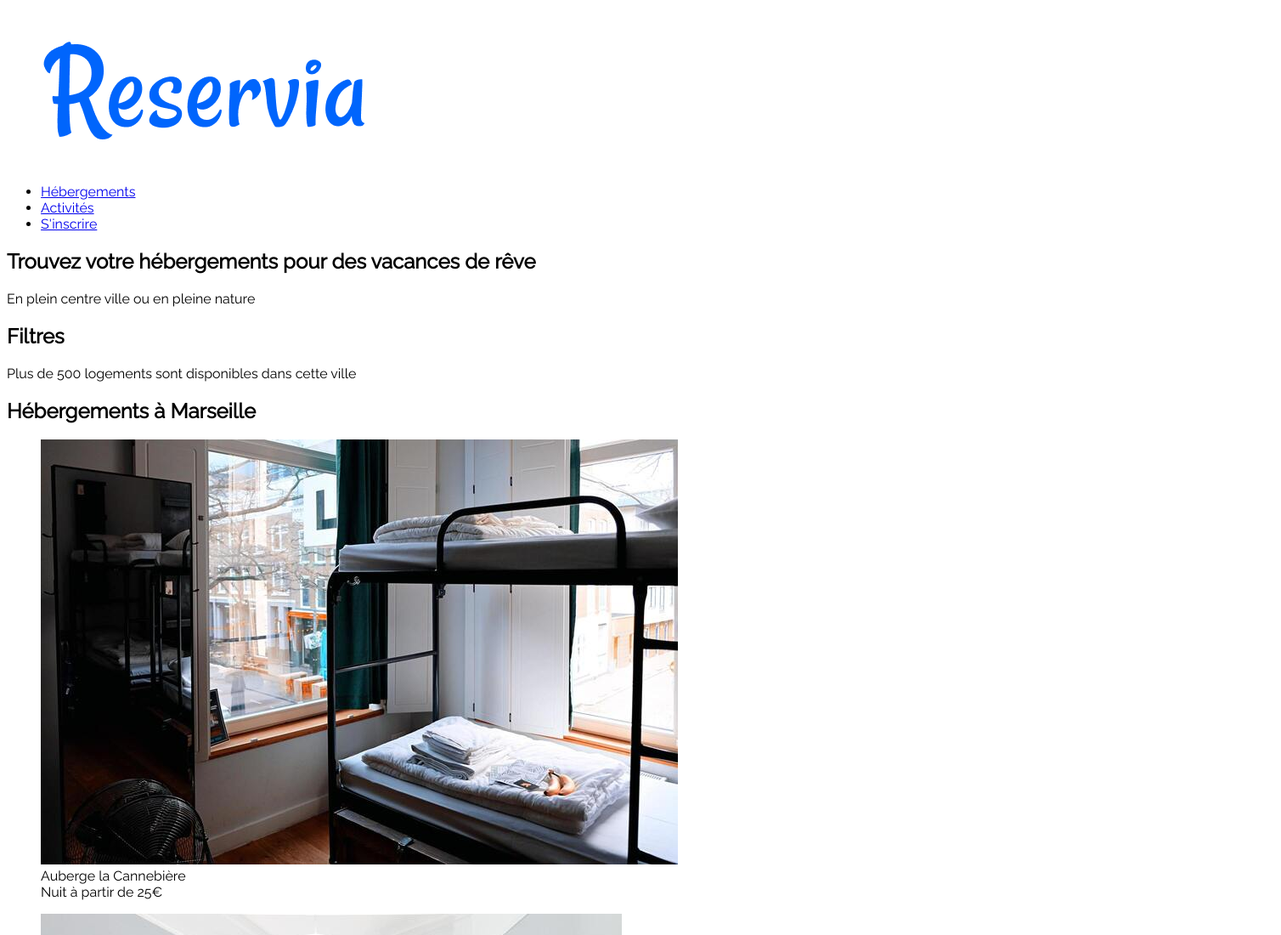
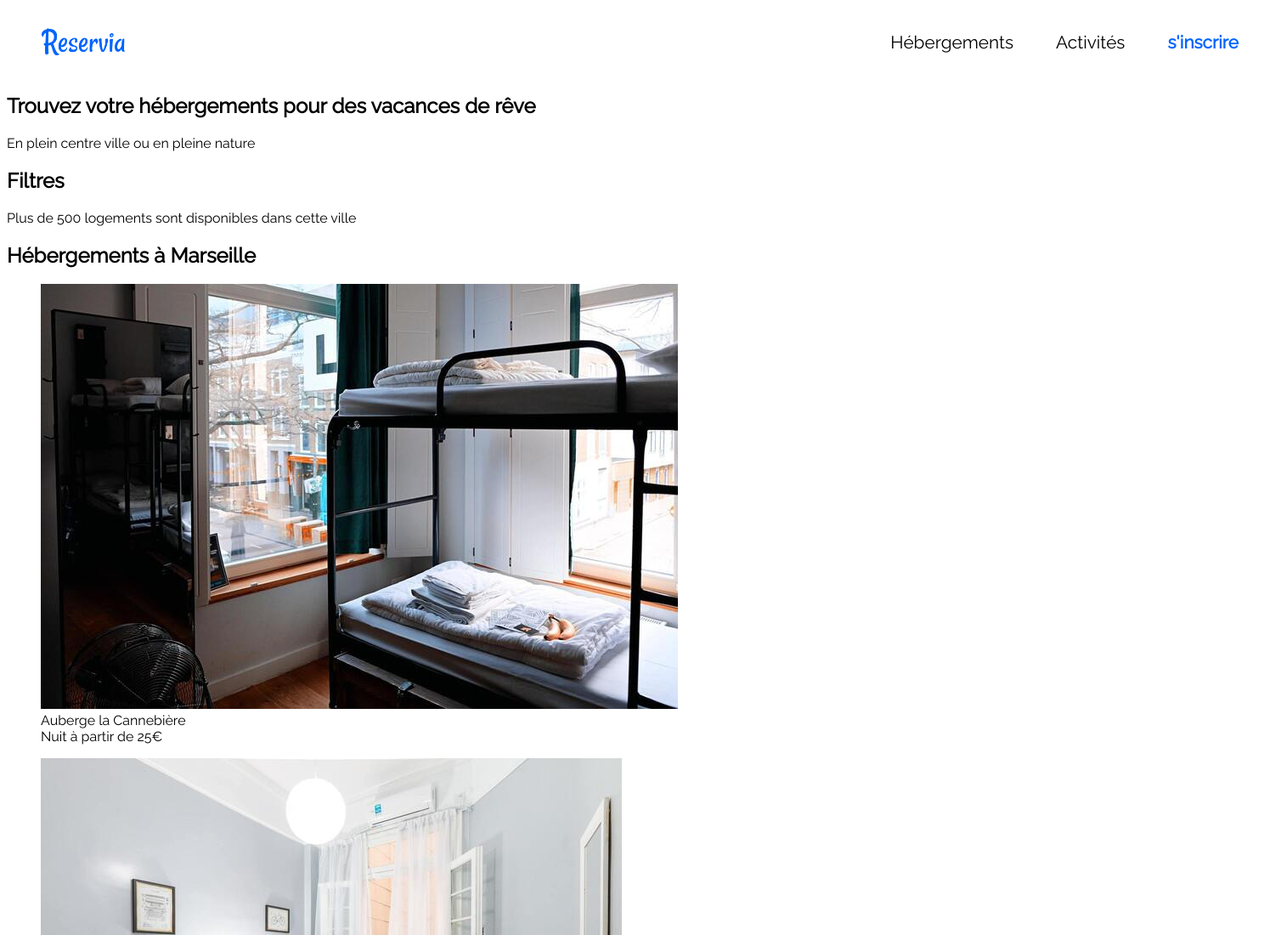
Before and after one commit to CorentinBfls/BeaufilsCorentin_2_28062021, a plain HTML site: page index.html in a window 1280 px wide. Shown: the top 1100 px of the page at 85% size, 1508 px wide, since content can reach past the window. Drawn offline with Linux system fonts and the light colour scheme.

Commit message:
Ajout du header dans le fichier style.css et de balise div dans le fichier index.html

```diff
--- a/index.html
+++ b/index.html
@@ -11,15 +11,16 @@
     </head>
 
     <body>
+        <div class="bloc_page">
             <header>
-            <figure>
+                <figure class="logo">
                     <img src="images/logo/Reservia@3x.png" alt="Logo Reservia" />
                 </figure>
                 <nav>
                     <ul>
                         <li><a href="#hebergements">Hébergements</a></li>
                         <li><a href="#activites">Activités</a></li>
-                    <li><a href="#">S'inscrire</a></li>
+                        <li><a href="#"><span class="inscrire">s'inscrire</span></a></li>
                     </ul>
                 </nav>
             </header>
@@ -163,7 +164,7 @@
                         </ul>
                     </div>
                 </div>
-
             </footer>
+        </div>
     </body>
 </html>
--- a/style.css
+++ b/style.css
@@ -1,4 +1,68 @@
+/* Eléments principaux de la page */
 body
 {
     font-family: 'Raleway', sans-serif;
+    color: black;
 }
+
+.bloc_page
+{
+    width: 1500px;
+    margin: auto;
+}
+
+/* Header */
+header
+{
+    display: flex;
+    justify-content: space-between;
+    align-items: center;
+}
+
+.logo
+{
+    display: flex;
+}
+
+.logo img
+{
+    width: 100px;
+    height: 50px;
+}
+
+/* Navigation */
+nav
+{
+    display: flex;
+    Justify-content: center;
+}
+
+nav ul
+{
+    list-style-type: none;
+    display: flex;
+}
+
+nav li
+{
+    margin-right: 50px;
+}
+
+nav a
+{
+    font-size: 1.3em;
+    color: black;
+    text-decoration: none;
+}
+
+.inscrire
+{
+    color: #0065FC;
+    font-weight: bolder;
+}
+
+nav a:hover
+{
+    color: #0065FC;
+    border-top: 3px solid #0065FC;
+}
```
Lines whose indentation alone changed are shown as unchanged.
